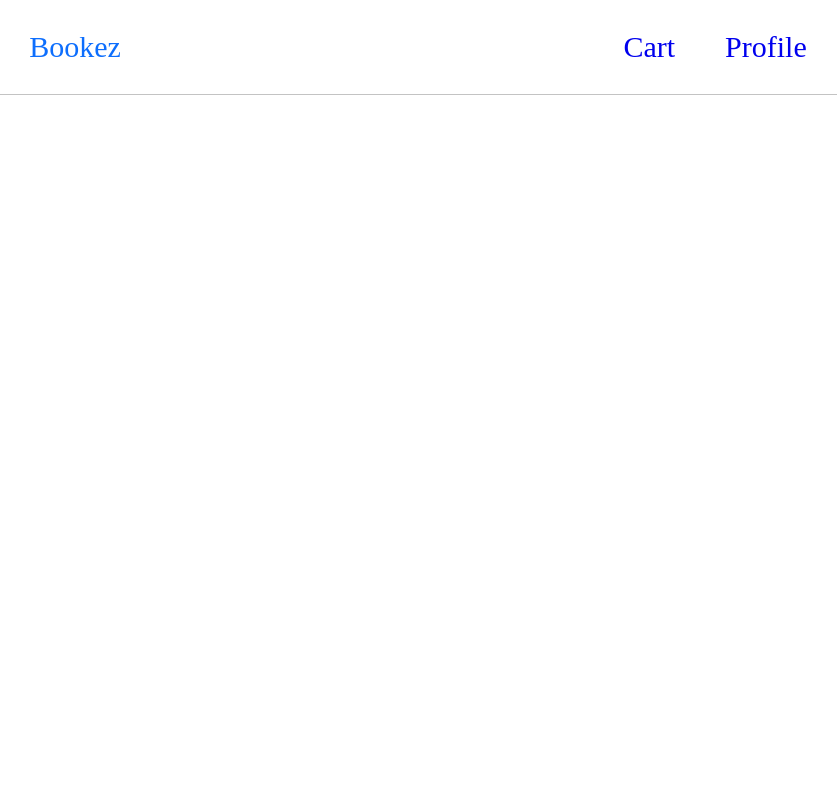
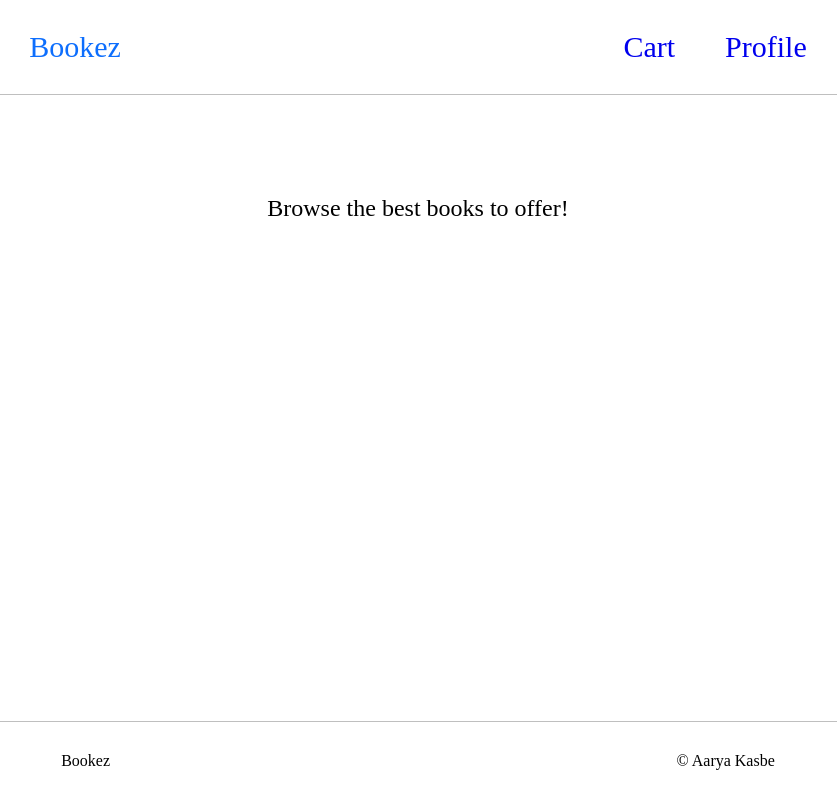
Before and after one commit to AaryaK05/Bookstore_mern_app, a React (Create React App) app in the folder client/: page / in a window 1280 px wide. Shown: the whole page, without its empty margins (222-1059 px from the left). Built offline with nearby package versions, Linux system fonts and the light colour scheme.

Commit message:
added header and body

```diff
--- a/client/src/components/Footer.jsx
+++ b/client/src/components/Footer.jsx
@@ -0,0 +1,10 @@
+import './components.css'
+
+export default function Footer(){
+    return(
+        <div className="footer">
+        <p>Bookez</p>
+        <p>© Aarya Kasbe</p>
+        </div>
+    )
+}
--- a/client/src/components/components.css
+++ b/client/src/components/components.css
@@ -8,7 +8,7 @@
     justify-content: space-around;
     padding: 30px 0px;
     font-size: 30px;
-    border-bottom: 0.3px solid rgba(128, 128, 128, 0.473);
+    border-bottom: 0.3px solid rgba(128, 128, 128, 0.5);
 }
 
 #home-logo {
@@ -19,3 +19,22 @@
     display: flex;
     gap: 50px;
 }
+
+
+/* Footer */
+
+.footer{
+    position: fixed;
+    width: 100%;
+    display: flex;
+    justify-content: space-around;
+    padding: 30px 0px;
+    bottom: 0;
+    border-top: 0.3px solid rgba(128, 128, 128, 0.5);
+}
+
+/* home */
+
+.home{
+    height: 100vh;
+}
--- a/client/src/pages/Cart.jsx
+++ b/client/src/pages/Cart.jsx
@@ -1,3 +1,4 @@
+import Footer from "../components/Footer";
 import Header from "../components/Header";
 
 
@@ -6,6 +7,7 @@ export default function Cart(){
         <>
             <Header/>
             Cart
+            <Footer/>
         </>
     )
 }
--- a/client/src/pages/Home.jsx
+++ b/client/src/pages/Home.jsx
@@ -1,10 +1,15 @@
+import './pages.css'
 import Header from "../components/Header";
+import Footer from '../components/Footer';
 
+export default function Home() {
+  return (
+    <div className='home'>
 
-export default function Home(){
-    return(
-        <>
-           <Header/>
-        </>
-    )
+      <Header />
+      <p id='landing-text'>Browse the best books to offer!</p>
+      <Footer/>
+
+    </div>
+  );
 }
--- a/client/src/pages/Profile.jsx
+++ b/client/src/pages/Profile.jsx
@@ -1,3 +1,4 @@
+import Footer from "../components/Footer";
 import Header from "../components/Header";
 
 
@@ -6,6 +7,7 @@ export default function Profile(){
         <>
             <Header/>
             Profile
+            <Footer/>
         </>
     )
 }
--- a/client/src/pages/pages.css
+++ b/client/src/pages/pages.css
@@ -0,0 +1,6 @@
+
+#landing-text{
+    font-size: 1.5rem;
+    text-align: center;
+    margin: 100px 0px;
+}
```
Also changed, not shown: client/src/components/Body.jsx (+12 -0 lines), client/src/pages/Login.jsx (added, +9 -0 lines), client/src/pages/Signin.jsx (added, +10 -0 lines).
